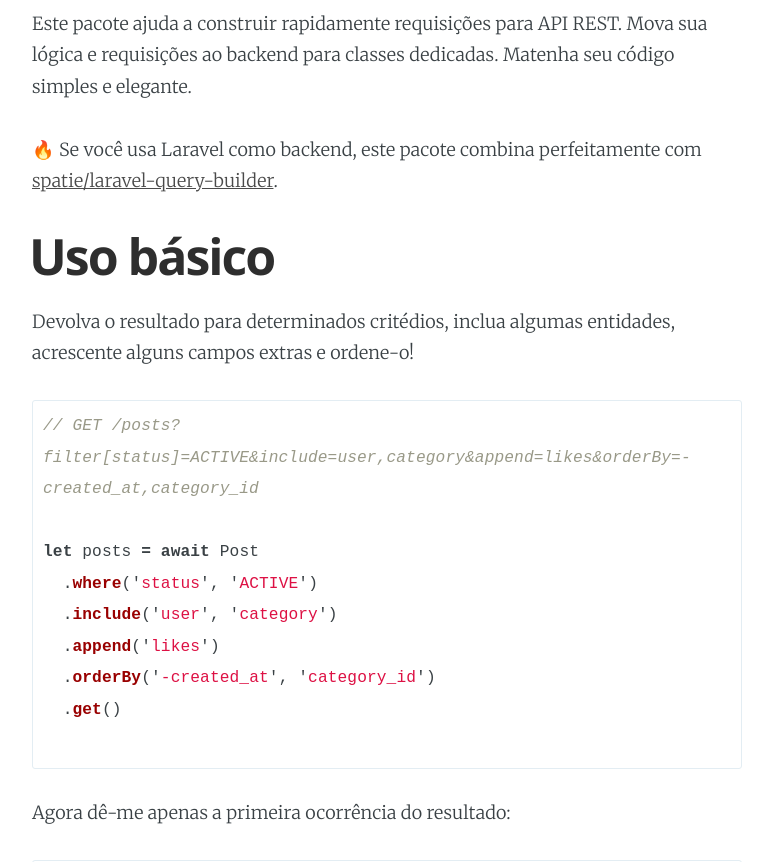
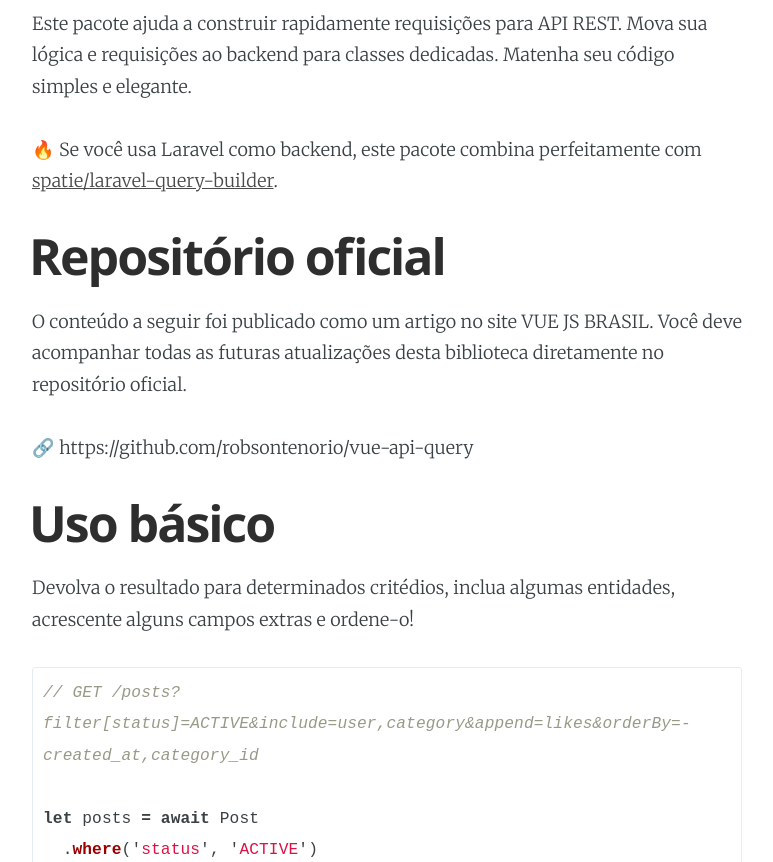
Before and after one commit to vuejs-br/blog, a Jekyll site: the page built from _posts/2018-04-02-vue-api-query-forma-simples-e-elegante-de-criar-requisicoes-para-api-rest.md, in a window 1280 px wide and 900 px high, scrolled down 801 px, cut to the strip 38-900 px from the top of the window. Shown: the whole strip, without its empty margins (253-1026 px from the left). Built offline with Jekyll 4.4.1, drawn with Linux system fonts in a browser that asks for light colours; comment, search, counter and statistics services are not loaded.

Commit message:
Update 2018-04-02-vue-api-query-forma-simples-e-elegante-de-criar-requisicoes-para-api-rest.md

```diff
--- a/_posts/2018-04-02-vue-api-query-forma-simples-e-elegante-de-criar-requisicoes-para-api-rest.md
+++ b/_posts/2018-04-02-vue-api-query-forma-simples-e-elegante-de-criar-requisicoes-para-api-rest.md
@@ -15,6 +15,12 @@ author: robsontenorio
 Este pacote ajuda a construir rapidamente requisições para API REST. Mova sua lógica e requisições ao backend para classes dedicadas. Matenha seu código simples e elegante.
 
 🔥  Se você usa Laravel como backend, este pacote combina perfeitamente com [spatie/laravel-query-builder](https://github.com/spatie/laravel-query-builder).
+
+# Repositório oficial
+
+O conteúdo a seguir foi publicado como um artigo no site VUE JS BRASIL. Você deve acompanhar todas as futuras atualizações desta biblioteca diretamente no repositório oficial.
+
+🔗 https://github.com/robsontenorio/vue-api-query
 
 
 # Uso básico
```
